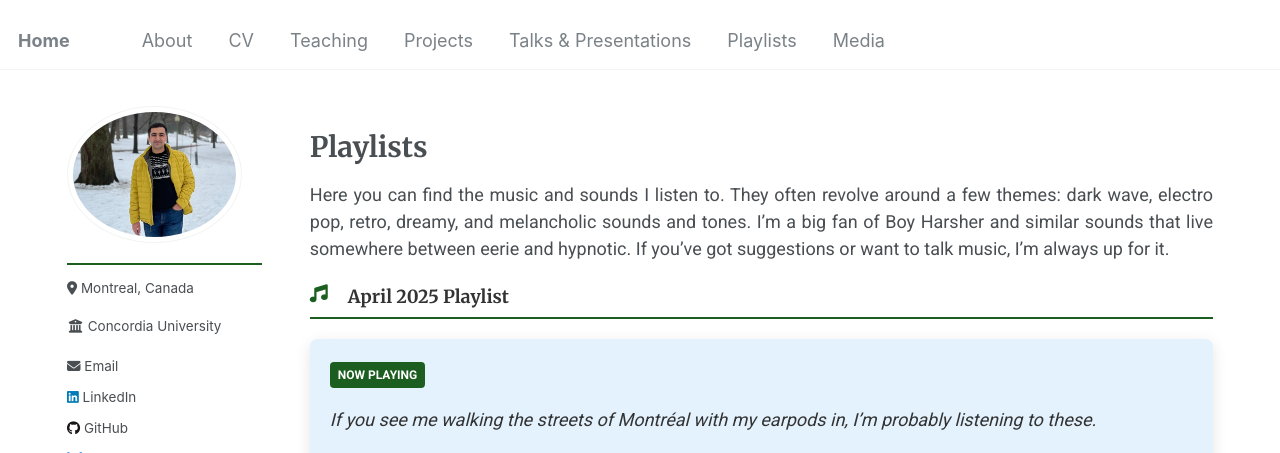
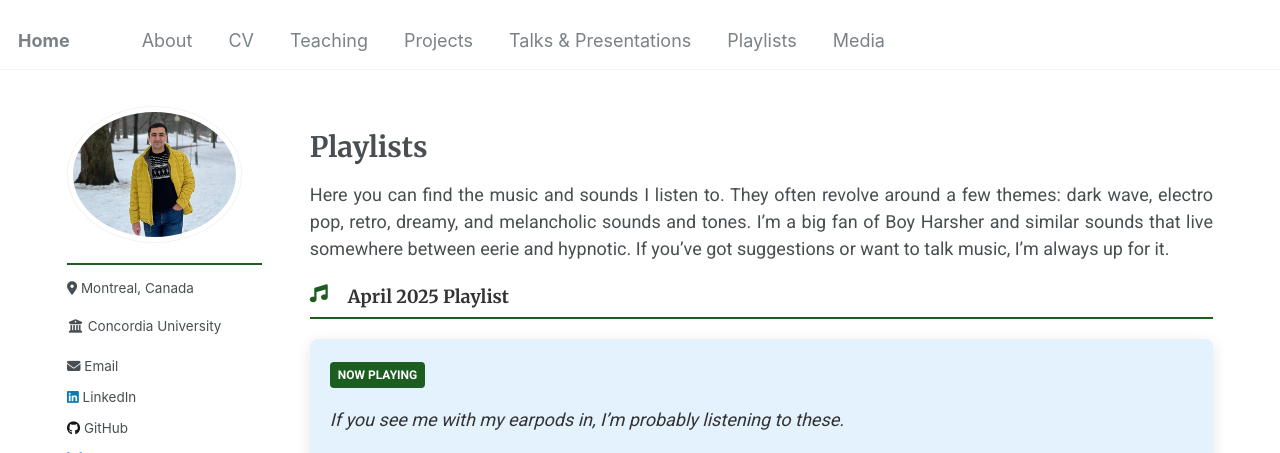
Before and after one commit to Mohsnmonji/mohsnmonji.github.io, a Jekyll site: the page built from _pages/playlists.md, in a window 1280 px wide and 900 px high, cut to the strip 0-453 px from the top of the window. Built offline with Jekyll 4.4.1, drawn with Linux system fonts in a browser that asks for light colours; some web fonts are replaced.

Commit message:
Update playlists.md

```diff
--- a/_pages/playlists.md
+++ b/_pages/playlists.md
@@ -98,7 +98,7 @@ author_profile: true
 
 <div class="playlist-card">
   <span class="tag">Now Playing</span>
-  <p><em>If you see me walking the streets of Montréal with my earpods in, I’m probably listening to these.</em></p>
+  <p><em>If you see me with my earpods in, I’m probably listening to these.</em></p>
   <ul>
     <li>
       <iframe allow="autoplay *; encrypted-media *; fullscreen *; clipboard-write"
```
